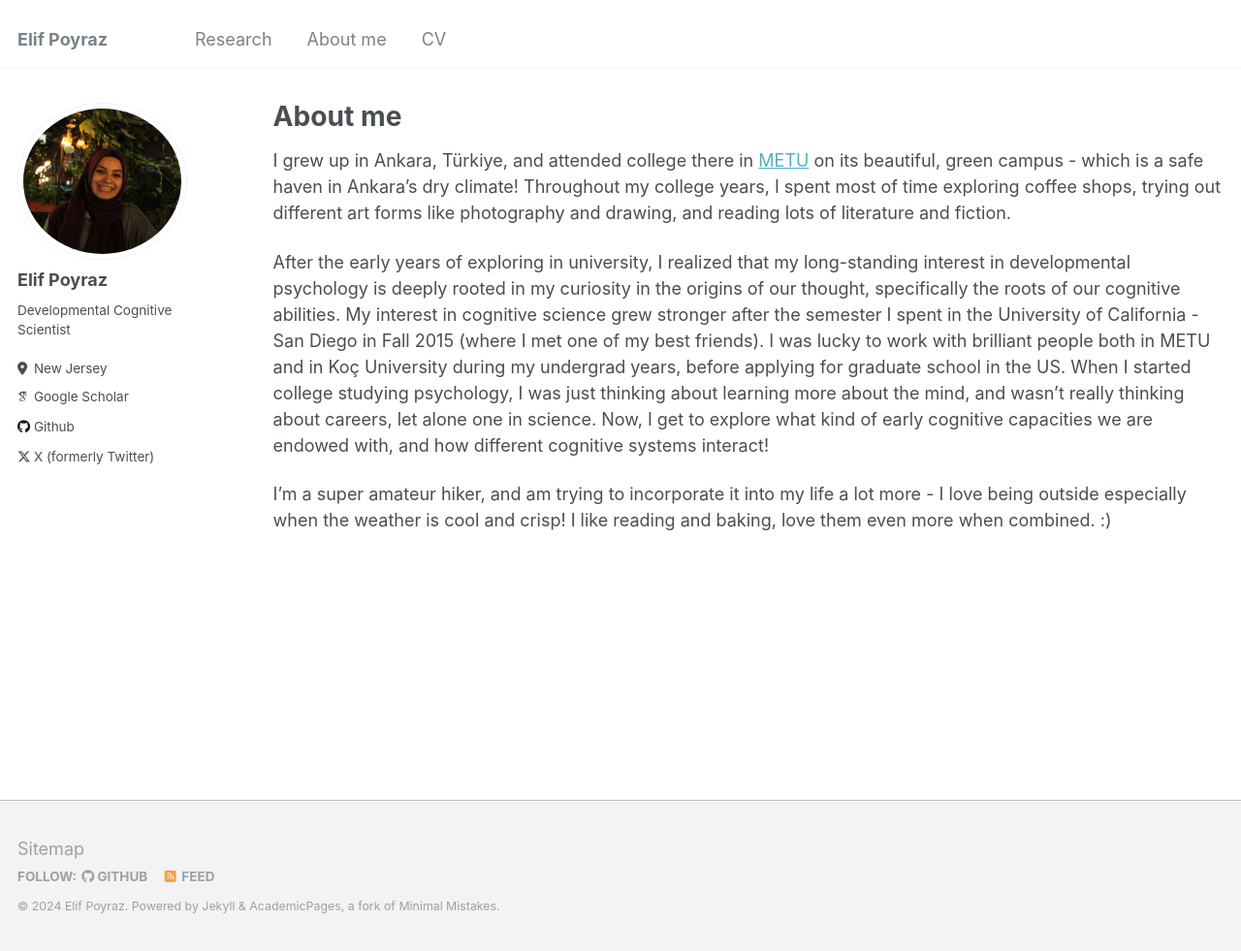
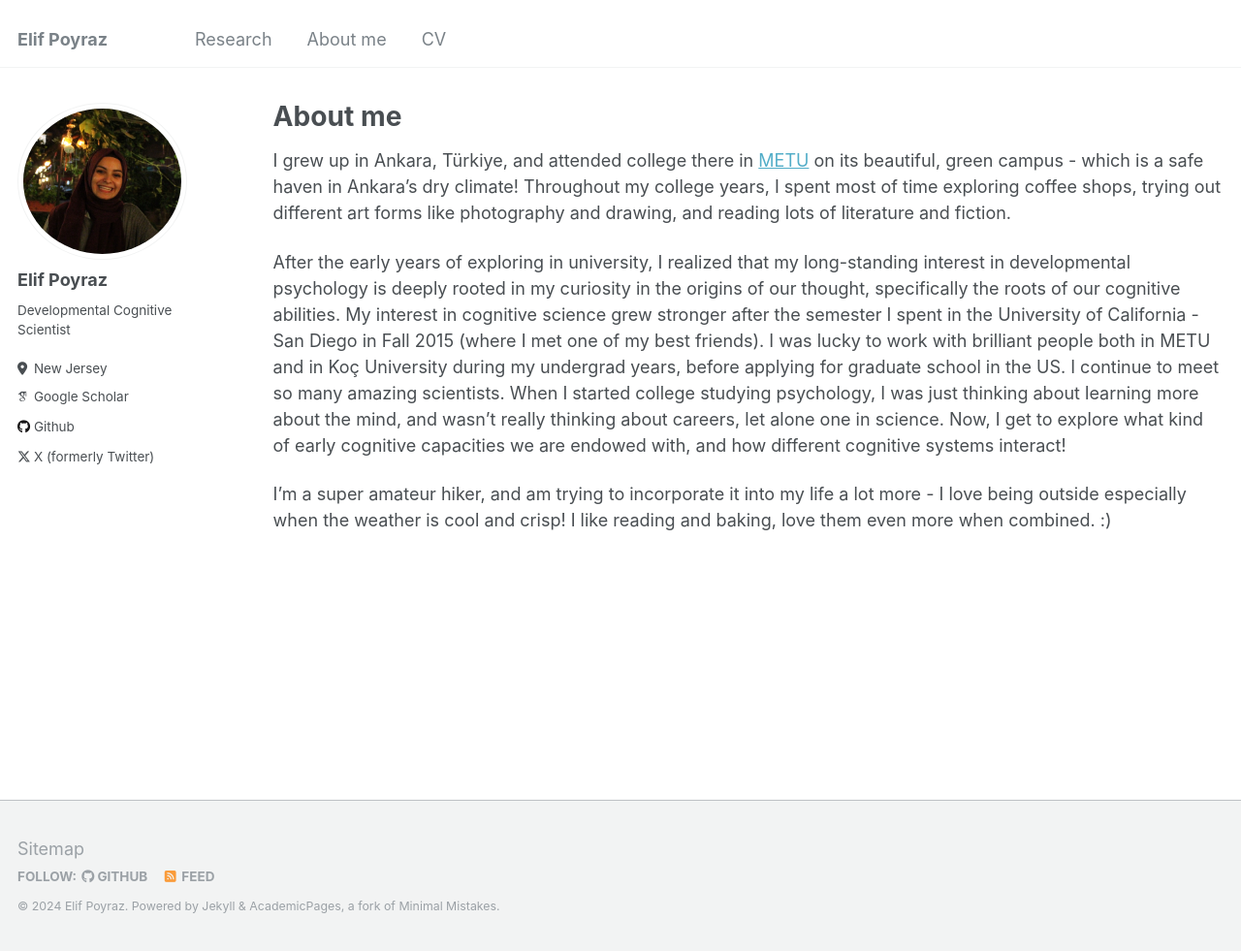
Before and after one commit to elfnrpyrz/elfnrpyrz.github.io, a Jekyll site: the page built from _pages/aboutme.md, in a window 1280 px wide and 981 px high. Shown: the whole window at 97% size. Built offline with Jekyll 4.4.1, drawn with Linux system fonts in a browser that asks for light colours; some web fonts are replaced.

Commit message:
Update aboutme.md

```diff
--- a/_pages/aboutme.md
+++ b/_pages/aboutme.md
@@ -7,6 +7,6 @@ author_profile: true
 
 I grew up in Ankara, Türkiye, and attended college there in [METU](https://www.metu.edu.tr) on its beautiful, green campus - which is a safe haven in Ankara's dry climate! Throughout my college years, I spent most of time exploring coffee shops, trying out different art forms like photography and drawing, and reading lots of literature and fiction.
 
-After the early years of exploring in university, I realized that my long-standing interest in developmental psychology is deeply rooted in my curiosity in the origins of our thought, specifically the roots of our cognitive abilities. My interest in cognitive science grew stronger after the semester I spent in the University of California - San Diego in Fall 2015 (where I met one of my best friends). I was lucky to work with brilliant people both in METU and in Koç University during my undergrad years, before applying for graduate school in the US.  When I started college studying psychology, I was just thinking about learning more about the mind, and wasn't really thinking about careers, let alone one in science. Now, I get to explore what kind of early cognitive capacities we are endowed with, and how different cognitive systems interact!
+After the early years of exploring in university, I realized that my long-standing interest in developmental psychology is deeply rooted in my curiosity in the origins of our thought, specifically the roots of our cognitive abilities. My interest in cognitive science grew stronger after the semester I spent in the University of California - San Diego in Fall 2015 (where I met one of my best friends). I was lucky to work with brilliant people both in METU and in Koç University during my undergrad years, before applying for graduate school in the US. I continue to meet so many amazing scientists. When I started college studying psychology, I was just thinking about learning more about the mind, and wasn't really thinking about careers, let alone one in science. Now, I get to explore what kind of early cognitive capacities we are endowed with, and how different cognitive systems interact!
 
 I'm a super amateur hiker, and am trying to incorporate it into my life a lot more - I love being outside especially when the weather is cool and crisp! I like reading and baking, love them even more when combined. :)
```
